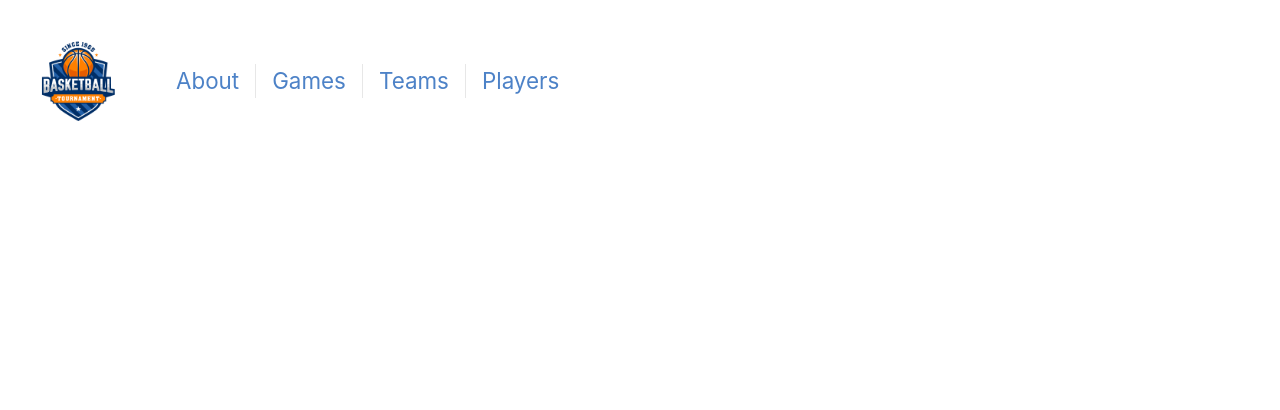
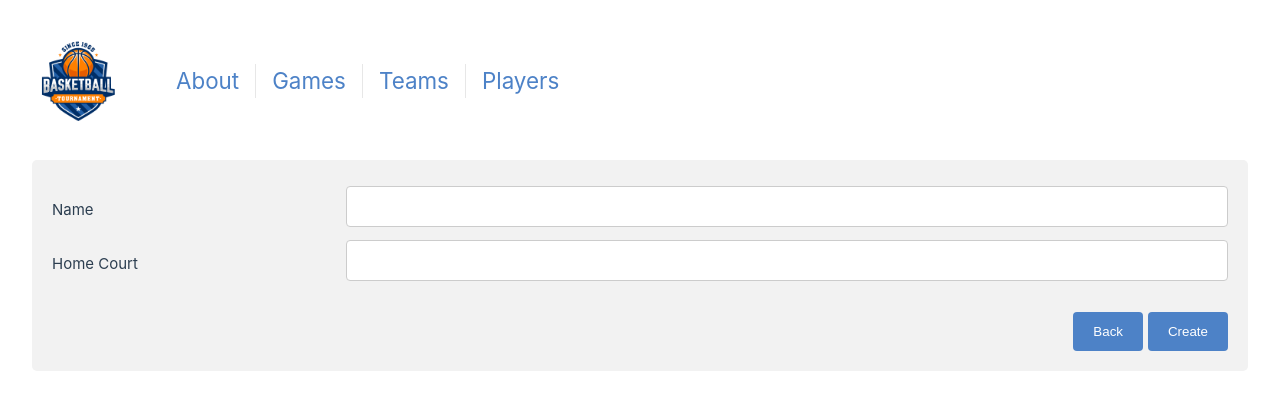
Before and after one commit to Luikss/BasketballCompetitions, a Vue app in the folder basketball-front-vue3/: page /createTeam in a window 1280 px wide. Shown: the top 410 px of the page. Built offline with nearby package versions, Linux system fonts and the light colour scheme.

Commit message:
Create Team and small bugfixes [#184776874]

```diff
--- a/basketball-front-vue3/src/components/GameDetails.vue
+++ b/basketball-front-vue3/src/components/GameDetails.vue
@@ -6,7 +6,9 @@
       </template>
       <template #body>
         <b>Name: </b>{{ currentGame.name }}<br>
-        <b>Location: </b>{{ currentGame.location }}<br><br>
+        <b>Location: </b>{{ currentGame.location }}
+        <b v-if="!currentGame.location">Unknown</b>
+        <br><br>
         {{ currentGame.teamOneName }}
         ({{ currentGame.teamOneScore }} - {{ currentGame.teamTwoScore }})
         {{ currentGame.teamTwoName }}
--- a/basketball-front-vue3/src/components/PlayerDetails.vue
+++ b/basketball-front-vue3/src/components/PlayerDetails.vue
@@ -6,7 +6,9 @@
             </template>
             <template #body>
                 <b>First Name: </b>{{ currentPlayer.firstName }}<br>
-                <b>Last Name: </b>{{ currentPlayer.lastName }}<br>
+                <b>Last Name: </b>{{ currentPlayer.lastName }}
+                <b v-if="!currentPlayer.lastName">-</b>
+                <br>
                 <b>Age: </b>{{ currentPlayer.age }}<br>
                 <b>Team: </b>{{ this.teamName }}<br>
             </template>
--- a/basketball-front-vue3/src/components/TeamDetails.vue
+++ b/basketball-front-vue3/src/components/TeamDetails.vue
@@ -6,8 +6,9 @@
             </template>
             <template #body>
                 <b>Home court: </b>{{ currentTeam.homeCourt }}
+                <b v-if="!currentTeam.homeCourt">None</b>
                 <br><br>
-                <b v-if="players">Players:</b>
+                <b v-if="players.length > 0">Players:</b>
                 <div v-for="player in players" :key="player.id">
                     <b>{{ player.firstName }} {{ player.lastName }}</b>
                 </div>
--- a/basketball-front-vue3/src/router/index.js
+++ b/basketball-front-vue3/src/router/index.js
@@ -29,6 +29,11 @@ const router = createRouter({
       component: () => import("../views/teams/AllTeamsView.vue")
     },
     {
+      path: '/createTeam',
+      name: 'createTeam',
+      component: () => import("../views/teams/CreateTeamView.vue")
+    },
+    {
       path: '/about',
       name: 'about',
       component: () => import('../views/AboutView.vue')
--- a/basketball-front-vue3/src/views/teams/AllTeamsView.vue
+++ b/basketball-front-vue3/src/views/teams/AllTeamsView.vue
@@ -1,5 +1,6 @@
 <template>
     <div>
+        <RouterLink to="/createTeam">Create new team</RouterLink>
         <div class="team-table">
             <table-template
                 caption="TEAMS"
--- /dev/null
+++ b/basketball-front-vue3/src/views/teams/CreateTeamView.vue
@@ -0,0 +1,145 @@
+<template>
+    <div class="container">
+        <div v-if="error">{{ error }}</div>
+        <form @submit.prevent="formSubmitHandler">
+            <div class="row">
+                <div class="col-25">
+                    <label for="name">Name</label>
+                </div>
+                <div class="col-75">
+                    <input id="name" type="text" v-model="name" required />
+                </div>
+            </div>
+
+            <div class="row">
+                <div class="col-25">
+                    <label for="homeCourt">Home Court</label>
+                </div>
+                <div class="col-75">
+                    <input id="homeCourt" type="text" v-model="homeCourt" />
+                </div>
+            </div>
+            <br>
+            <div class="row">
+                <input type="submit" value="Create" />
+                <input type="button" value="Back" class="back" @click="goBack">
+            </div>
+        </form>
+    </div>
+</template>
+
+<script>
+  const API_URL = "http://localhost:8080/teams"
+
+  export default {
+    data() {
+      return {
+        name: "",
+        homeCourt: "",
+        error: null
+      };
+    },
+    methods: {
+      goBack() {
+        window.history.back();
+      },
+      formSubmitHandler() {
+          this.error = null
+          const newTeam = {
+              name: this.name,
+              homeCourt: this.homeCourt
+          }
+          fetch(API_URL, {
+              method: "post",
+              headers: { "Content-Type": "application/json" },
+              body: JSON.stringify(newTeam)
+          })
+          .then(response => response.json())
+          .then(data => {
+              if (!data.error) {
+                  this.$router.push("/teams")
+                  return
+              }
+              this.error = data.error
+          })
+          .catch(error => {
+              console.log(error)
+          })
+      }
+    }
+  }
+</script>
+<style>
+    * {
+        box-sizing: border-box;
+    }
+
+    input[type="text"],
+    input[type="number"],
+    select,
+    textarea {
+        width: 100%;
+        padding: 12px;
+        border: 1px solid #ccc;
+        border-radius: 4px;
+        resize: vertical;
+    }
+
+    label {
+        padding: 12px 12px 12px 0;
+        display: inline-block;
+    }
+
+    input[type="button"],
+    input[type="submit"] {
+        background-color: #4d82c7;
+        color: white;
+        padding: 12px 20px;
+        border: none;
+        border-radius: 4px;
+        cursor: pointer;
+        float: right;
+    }
+
+    input[type="button"]:hover,
+    input[type="submit"]:hover {
+        background-color: #45a049;
+    }
+
+    input[type="button"] {
+        margin-right: 5px;
+    }
+
+    .container {
+        border-radius: 5px;
+        background-color: #f2f2f2;
+        padding: 20px;
+    }
+
+    .col-25 {
+        float: left;
+        width: 25%;
+        margin-top: 6px;
+    }
+
+    .col-75 {
+        float: left;
+        width: 75%;
+        margin-top: 6px;
+    }
+
+    .row::after {
+        content: "";
+        display: table;
+        clear: both;
+    }
+
+    @media screen and (max-width: 600px) {
+        .col-25,
+        .col-75,
+        input[type="submit"] {
+        width: 100%;
+        margin-top: 0;
+        }
+    }
+</style>
```
